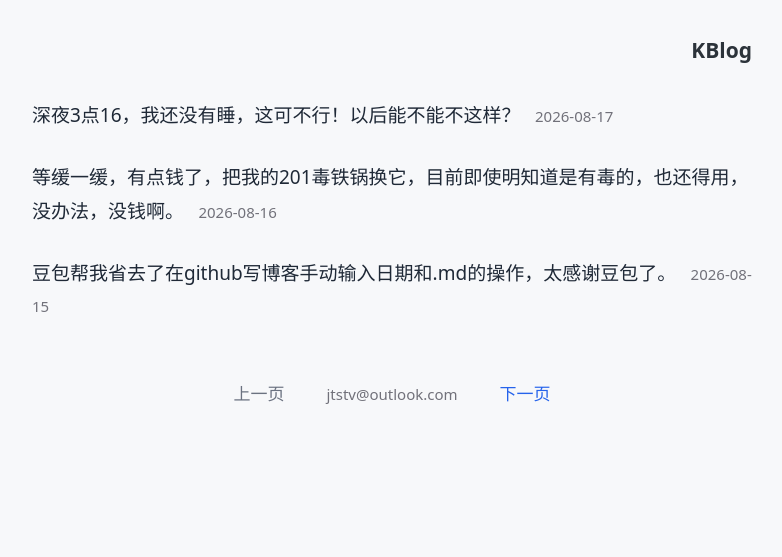
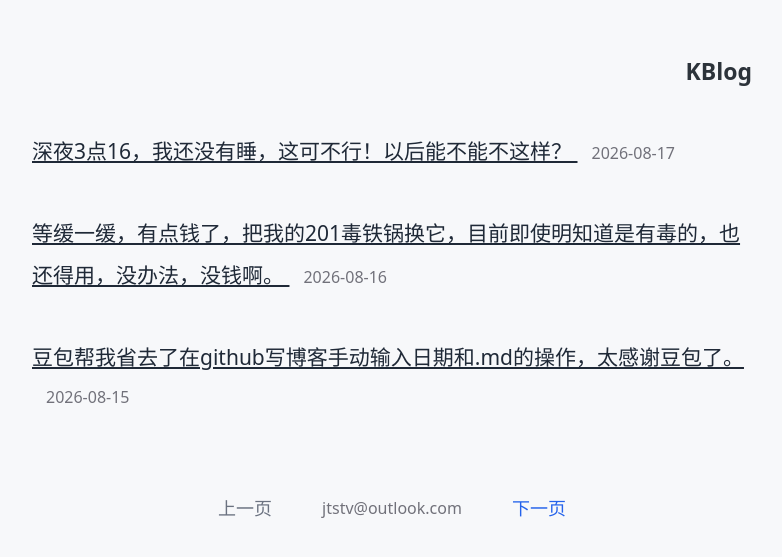
Before and after one commit to JTSTV/Jtstv.github.io, a Jekyll site: the page built from index.html, in a window 1280 px wide. Shown: the top 557 px of the page, without its empty margins (248-1030 px from the left). Built offline with Jekyll 4.4.1, drawn with Linux system fonts in a browser that asks for light colours; the list of posts is cut into pages by our own code.

Commit message:
更新 index.html

```diff
--- a/index.html
+++ b/index.html
@@ -11,7 +11,7 @@ layout: null
 <meta name="description" content="{{ site.description }}">
 <meta name="keywords" content="{{ site.keywords }}">
 <link rel="canonical" href="{{ site.url }}{{ page.url }}">
-<style>*{margin:0;padding:0;box-sizing:border-box}body{font:17px system-ui,-apple-system,sans-serif;background:#f7f8fa;color:#2c333a;padding:32px 24px;line-height:1.8}.container{max-width:720px;margin:0 auto}.site-header{margin-bottom:28px;text-align:right}.site-title{font-size:21px;font-weight:600;color:#2c333a;display:inline-block}.post-item{margin-bottom:28px}.post-link{text-decoration:none;color:inherit}.post-title-text{font-size:19px;color:#1f2937}.post-date-text{font-size:15px;color:#71717a;margin-left:10px}.pagination{margin-top:48px}.pagination-inner{display:flex;gap:14px;justify-content:center;align-items:center;flex-wrap:nowrap}.pagination-email{font-size:15px;color:#71717a;padding:0 10px}.pagination a,.pagination span{padding:10px 18px;border-radius:8px;font-size:17px;text-decoration:none;white-space:nowrap}.pagination a{color:#2563eb}.pagination span{color:#6b7280}@media(max-width:600px){body{padding:20px 16px}.site-header{margin-bottom:20px}.post-item{margin-bottom:22px}.post-title-text{font-size:18px}.pagination-inner{gap:10px}.pagination-email{font-size:14px;padding:0 6px}.pagination a,.pagination span{padding:8px 14px;font-size:16px}}</style>
+<style>*{margin:0;padding:0;box-sizing:border-box}body{font:18px system-ui,-apple-system,sans-serif;background:#f7f8fa;color:#2c333a;padding:48px 32px;line-height:2}.container{max-width:720px;margin:0 auto}.site-header{margin-bottom:36px;text-align:right}.site-title{font-size:23px;font-weight:600;color:#2c333a;display:inline-block}.post-item{margin-bottom:40px}.post-link{color:#1f2937;font-size:21px}.post-date-text{font-size:16px;color:#71717a;margin-left:14px}.pagination{margin-top:64px}.pagination-inner{display:flex;gap:16px;justify-content:center;align-items:center;flex-wrap:nowrap}.pagination-email{font-size:16px;color:#71717a;padding:0 12px}.pagination a,.pagination span{padding:12px 22px;border-radius:8px;font-size:18px;text-decoration:none;white-space:nowrap}.pagination a{color:#2563eb}.pagination span{color:#6b7280}@media(max-width:600px){body{padding:28px 20px}.site-header{margin-bottom:28px}.post-item{margin-bottom:32px}.post-link{font-size:20px}.post-date-text{font-size:15px;margin-left:10px}.pagination-inner{gap:12px}.pagination-email{font-size:15px;padding:0 8px}.pagination a,.pagination span{padding:10px 18px;font-size:17px}}</style>
 </head>
 <body>
 <div class="container">
@@ -19,7 +19,7 @@ layout: null
 {% for post in paginator.posts %}
 <div class="post-item">
 <a href="{{ post.url | relative_url }}" class="post-link">
-<span class="post-title-text">{{ post.title }}</span>
+{{ post.title }}
 </a>
 <span class="post-date-text">{{ post.date | date:"%Y-%m-%d" }}</span>
 </div>
```
